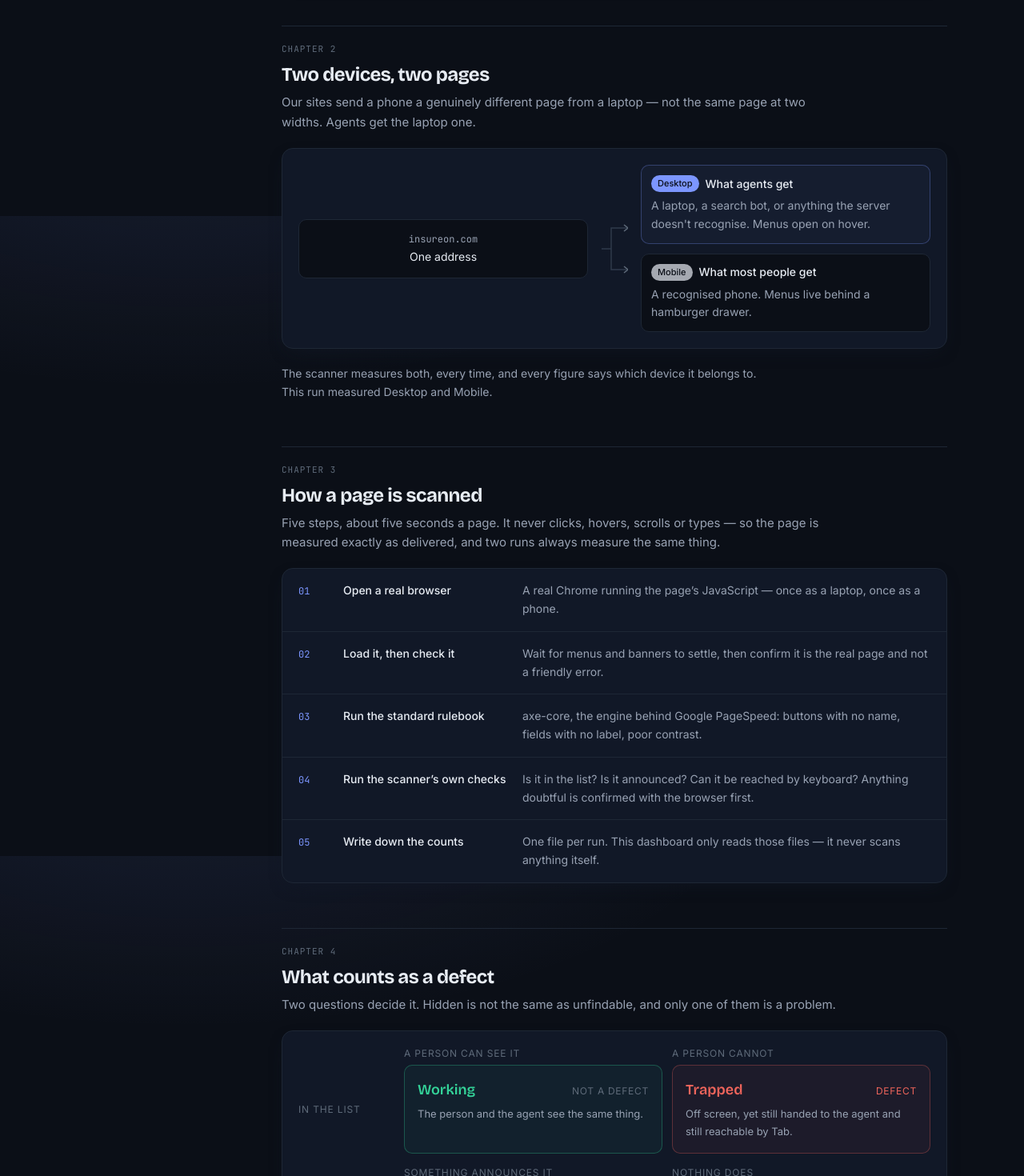
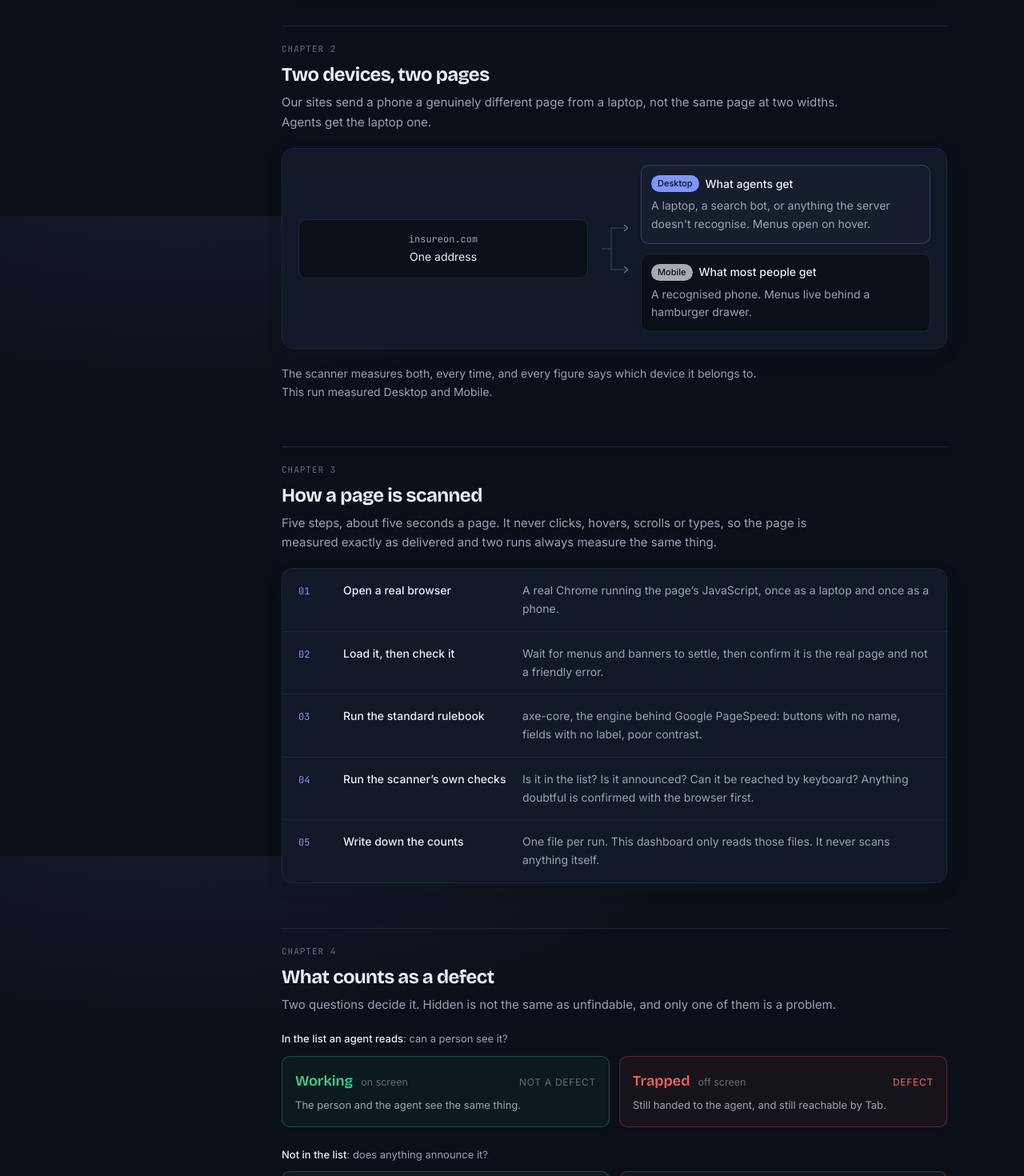
Before and after one commit to juanflores-ion/a11y-checker, a Next.js app: page /how-it-works in a window 1280 px wide. Shown: the part 1330-2800 px from the top of the page at 80% size. Built offline with nearby package versions, Linux system fonts and the light colour scheme.

Commit message:
Flatten the defect chapter and drop the baseline one

```diff
--- a/src/components/HowItWorks.tsx
+++ b/src/components/HowItWorks.tsx
@@ -1,7 +1,6 @@
 import { NON_DEFECT_METRICS, PAGE_DEFECTS } from '@/lib/model';
 import type { HowItWorksFigures } from '@/lib/howItWorks';
 
-import { BaselinePair } from './how/BaselinePair';
 import { Chapter } from './how/Chapter';
 import { DefectMatrix } from './how/DefectMatrix';
 import { EnvironmentRefusal } from './how/EnvironmentRefusal';
@@ -43,7 +42,6 @@ export function HowItWorks({ figures }: { figures: HowItWorksFigures | null }) {
           <ExactLists />
           <Environments figures={figures} />
           <Variants figures={figures} />
-          <Baseline figures={figures} />
           <Stamp figures={figures} />
           <Limits />
         </div>
@@ -123,7 +121,7 @@ function Hero() {
       </p>
       <p className="mt-3 text-base leading-relaxed text-muted">
         This tool measures how much of our sites survives that translation. Everything below is read
-        from real runs — no figure on this page is an illustration.
+        from real runs. No figure on this page is an illustration.
       </p>
     </header>
   );
@@ -184,15 +182,15 @@ function TheList({ figures }: { figures: HowItWorksFigures | null }) {
             <TreeLine role="banner" />
             <TreeLine depth={1} role="link" name="Insureon" />
             <TreeLine depth={1} role="link" name="Small business insurance" />
-            <TreeLine depth={1} role="???" tone="bad" note="no name — the menu icon" />
+            <TreeLine depth={1} role="???" tone="bad" note="no name, the menu icon" />
             <TreeLine role="heading" name="Insurance for your business" />
             <TreeLine role="text" name="Cover that fits what you do…" />
             <TreeLine role="button" name="Get quotes" tone="good" />
-            <TreeLine role="???" tone="bad" note="no name — the round icon" />
+            <TreeLine role="???" tone="bad" note="no name, the round icon" />
           </div>
           <p className="mt-3 text-sm leading-relaxed text-muted">
             The button came through. The two icons arrived as{' '}
-            <span className="font-mono text-critical">???</span> — something is there, but not what
+            <span className="font-mono text-critical">???</span>. Something is there, but not what
             it does.
           </p>
         </Panel>
@@ -216,7 +214,7 @@ function TwoDevices({ figures }: { figures: HowItWorksFigures | null }) {
   return (
     <Chapter
       id="two-devices"
-      lead="Our sites send a phone a genuinely different page from a laptop — not the same page at two widths. Agents get the laptop one."
+      lead="Our sites send a phone a genuinely different page from a laptop, not the same page at two widths. Agents get the laptop one."
     >
       <div className="rounded-lg border border-rule bg-card p-5 shadow-card">
         <div className="grid items-center gap-4 sm:grid-cols-[1fr_auto_1fr]">
@@ -278,7 +276,7 @@ function TwoDevices({ figures }: { figures: HowItWorksFigures | null }) {
 const STEPS = [
   {
     title: 'Open a real browser',
-    body: 'A real Chrome running the page’s JavaScript — once as a laptop, once as a phone.',
+    body: 'A real Chrome running the page’s JavaScript, once as a laptop and once as a phone.',
   },
   {
     title: 'Load it, then check it',
@@ -294,7 +292,7 @@ const STEPS = [
   },
   {
     title: 'Write down the counts',
-    body: 'One file per run. This dashboard only reads those files — it never scans anything itself.',
+    body: 'One file per run. This dashboard only reads those files. It never scans anything itself.',
   },
 ];
 
@@ -310,7 +308,7 @@ function HowScanned() {
   return (
     <Chapter
       id="how-scanned"
-      lead="Five steps, about five seconds a page. It never clicks, hovers, scrolls or types — so the page is measured exactly as delivered, and two runs always measure the same thing."
+      lead="Five steps, about five seconds a page. It never clicks, hovers, scrolls or types, so the page is measured exactly as delivered and two runs always measure the same thing."
     >
       <ol className="overflow-hidden rounded-lg border border-rule bg-card shadow-card">
         {STEPS.map((step, i) => (
@@ -351,8 +349,9 @@ function WhatCounts() {
         states rather than one — and the third card, a fully open menu, went: it
         is the trivial case and the matrix covers it.
       */}
-      <Panel label="The same closed menu, two ways">
-        <div className="grid gap-4 lg:grid-cols-2">
+      <section className="mt-8">
+        <Eyebrow>The same closed menu, two ways</Eyebrow>
+        <div className="mt-3 grid gap-4 lg:grid-cols-2">
           <div>
             <div className="rounded-card border border-good/30 bg-paper p-3">
               <TreeLine role="button" name="Products" note="collapsed" tone="good" />
@@ -361,35 +360,35 @@ function WhatCounts() {
               </div>
             </div>
             <p className="mt-2.5 text-sm leading-relaxed text-muted">
-              <strong className="font-medium text-good">Hidden.</strong> The links are out of the
-              list, but the button announces them. An agent knows to open it.
+              The role is <span className="font-mono text-xs text-good">button</span>, so the list
+              still carries something that points at the three links.
             </p>
           </div>
           <div>
             <div className="rounded-card border border-critical/30 bg-paper p-3">
               <TreeLine role="text" name="Products" note="not a button" tone="bad" />
               <div className="py-[3px] pl-[14px] font-mono text-xs text-faint">
-                (3 links, hidden — nothing mentions them)
+                (3 links, hidden, nothing mentions them)
               </div>
             </div>
             <p className="mt-2.5 text-sm leading-relaxed text-muted">
-              <strong className="font-medium text-critical">Unfindable.</strong> The links exist, but
-              nothing in the list points to them. They open on hover, and an agent has no pointer.
+              The role is <span className="font-mono text-xs text-critical">text</span>. It opens on
+              hover, so nothing in the list mentions the links at all.
             </p>
           </div>
         </div>
-      </Panel>
+      </section>
 
       <div className="mt-5 max-w-measure space-y-3 text-sm leading-relaxed text-muted">
         <p>
           One thing never reaches the list at all: a{' '}
-          <strong className="font-medium text-ink">ghost control</strong> — something that responds
+          <strong className="font-medium text-ink">ghost control</strong>, something that responds
           to a click but was never marked as a button. No standard rulebook can see it. Ours counts
           it.
         </p>
         <p>
-          Most of the defects lived in a handful of shared building blocks — the navigation, the link
-          and image primitives, the expandable panels — so they were fixed at the source. That is why
+          Most of the defects lived in a handful of shared building blocks: the navigation, the link
+          and image primitives, the expandable panels. They were fixed at the source. That is why
           the counts fall on every page at once rather than one page at a time.
         </p>
       </div>
@@ -424,7 +423,7 @@ function ExactLists() {
       lead="Both lists are printed from the scanner’s own definitions, so this page cannot drift from what it measures."
     >
       <div className="grid gap-4 lg:grid-cols-2 lg:items-start">
-        <Panel label="Counted as defects — a correct page has all of these at zero" tone="bad">
+        <Panel label="Counted as defects. A correct page has all of these at zero" tone="bad">
           <ul className="space-y-2">
             {PAGE_DEFECTS.map((d) => (
               <li key={d.key} className="border-b border-rule pb-2 last:border-0 last:pb-0">
@@ -435,7 +434,7 @@ function ExactLists() {
           </ul>
         </Panel>
 
-        <Panel label="Expected to be non-zero — descriptions, not scores" tone="good">
+        <Panel label="Expected to be non-zero. Descriptions, not scores" tone="good">
           <ul className="space-y-2">
             {NON_DEFECT_METRICS.map((m) => (
               <li key={m.key} className="border-b border-rule pb-2 last:border-0 last:pb-0">
@@ -466,11 +465,6 @@ function Environments({ figures }: { figures: HowItWorksFigures | null }) {
 
       <div className="mt-5 max-w-measure space-y-3 text-sm leading-relaxed text-muted">
         <p>
-          Production is the site the public gets. Staging is where a fix lands first. They serve
-          different content — different copy, different components, sometimes a different homepage
-          entirely — so the difference between them is not a measure of anything anybody changed.
-        </p>
-        <p>
           <strong className="font-medium text-ink">The comparison that does work</strong> is two runs
           of the same deployment: staging before the fix against staging after it. Only the deploy
           changed in between, so only the deploy can explain the movement. That is what{' '}
@@ -497,7 +491,7 @@ function Variants({ figures }: { figures: HowItWorksFigures | null }) {
       <div className="mt-5 max-w-measure space-y-3 text-sm leading-relaxed text-muted">
         <p>
           The scanner asks each homepage which document it served and records the answer beside the
-          figures. Where a target declares no identity — every page we track but this one — nothing
+          figures. Where a target declares no identity, which is every page we track but this one, nothing
           is asked and nothing is recorded.
         </p>
         <p>
@@ -517,35 +511,7 @@ function Variants({ figures }: { figures: HowItWorksFigures | null }) {
 }
 
 /* ------------------------------------------------------------------ */
-/* 8. What a baseline is                                               */
-/* ------------------------------------------------------------------ */
-
-function Baseline({ figures }: { figures: HowItWorksFigures | null }) {
-  return (
-    <Chapter
-      id="baseline"
-      lead="A baseline is a pair of runs, not a run — and there is no such thing on this dashboard as a figure “since last time”."
-    >
-      <BaselinePair pair={figures?.environments ?? null} />
-
-      <div className="mt-5 max-w-measure space-y-3 text-sm leading-relaxed text-muted">
-        <p>
-          Keeping one pair rather than a history is a choice about what the numbers are for. A trend
-          line drawn across runs taken with different browsers, different scanner code and different
-          homepage documents joins measurements made with different instruments, and reads as a change
-          in the site.
-        </p>
-        <p>
-          So the dashboard shows what is true now, and comparing two runs is a deliberate act with its
-          own screen. Nothing arrives pre-compared.
-        </p>
-      </div>
-    </Chapter>
-  );
-}
-
-/* ------------------------------------------------------------------ */
-/* 9. Every figure’s stamp                                             */
+/* 8. Every figure’s stamp                                             */
 /* ------------------------------------------------------------------ */
 
 /**
@@ -619,7 +585,7 @@ function Stamp({ figures }: { figures: HowItWorksFigures | null }) {
 }
 
 /* ------------------------------------------------------------------ */
-/* 10. What it cannot tell you                                         */
+/* 9. What it cannot tell you                                         */
 /* ------------------------------------------------------------------ */
 
 interface Limit {
--- a/src/components/how/DefectMatrix.tsx
+++ b/src/components/how/DefectMatrix.tsx
@@ -1,45 +1,54 @@
-import { Figure } from './Figure';
-
-interface Cell {
+interface Outcome {
   word: string;
+  /** The answer this cell represents, in two or three words. */
+  answer: string;
   defect: boolean;
   body: string;
-  column: string;
+}
+
+interface Row {
+  /** The condition that puts something in this row. */
+  condition: string;
+  /** The question the two cells answer. */
+  question: string;
+  cells: [Outcome, Outcome];
 }
 
 /** Row one is what an agent already has; row two is what it does not. */
-const ROWS: Array<{ label: string; cells: [Cell, Cell] }> = [
+const ROWS: Row[] = [
   {
-    label: 'In the list',
+    condition: 'In the list an agent reads',
+    question: 'can a person see it?',
     cells: [
       {
         word: 'Working',
+        answer: 'on screen',
         defect: false,
-        column: 'A person can see it',
         body: 'The person and the agent see the same thing.',
       },
       {
         word: 'Trapped',
+        answer: 'off screen',
         defect: true,
-        column: 'A person cannot',
-        body: 'Off screen, yet still handed to the agent and still reachable by Tab.',
+        body: 'Still handed to the agent, and still reachable by Tab.',
       },
     ],
   },
   {
-    label: 'Not in the list',
+    condition: 'Not in the list',
+    question: 'does anything announce it?',
     cells: [
       {
         word: 'Hidden',
+        answer: 'announced',
         defect: false,
-        column: 'Something announces it',
-        body: 'A closed menu behind a button that says it is there. This is what correct looks like.',
+        body: 'A closed menu behind a button that says it is there. Correct.',
       },
       {
         word: 'Unfindable',
+        answer: 'nothing announces it',
         defect: true,
-        column: 'Nothing does',
-        body: 'No way in, and nothing to say there is one. This is what the tool exists to count.',
+        body: 'No way in, and nothing to say there is one.',
       },
     ],
   },
@@ -50,49 +59,51 @@ const ROWS: Array<{ label: string; cells: [Cell, Cell] }> = [
  *
  * This replaced a decision tree that nested a bordered branch inside a bordered
  * branch inside a bordered box. The logic was right and unreadable: the four
- * outcomes it produced could not be compared with each other because no two of
- * them were ever on screen at the same depth. A matrix puts them side by side
- * and lets colour carry the only thing a reader needs — which two are defects.
+ * outcomes could not be compared with each other because no two of them were
+ * ever on screen at the same depth.
+ *
+ * The first matrix was still too heavy, and for two reasons worth recording.
+ * It sat inside a bordered figure, so four bordered cells lived inside a
+ * bordered card — the same nesting, one level shallower. And it carried six
+ * small-caps labels: a row label in a column that was otherwise empty, and a
+ * column label above each cell. The condition and the question now share one
+ * plain line per row, the answer moved inside the cell beside the word it
+ * names, and the card around the whole thing went. No caption either: it said
+ * what the chapter's own lead already says.
  */
 export function DefectMatrix() {
   return (
-    <Figure
-      label="Which of the four outcomes are defects"
-      caption={
-        <>
-          Hidden is not the same as unfindable. A closed menu that a button announces is correct
-          behaviour; the same menu with nothing pointing at it is the defect this tool exists to
-          count.
-        </>
-      }
-    >
-      <div className="min-w-[560px]">
+    <div className="mt-5 flex flex-col gap-6">
       {ROWS.map((row) => (
-          <div key={row.label} className="mt-4 first:mt-0">
-            <div className="grid grid-cols-[7.5rem_1fr_1fr] items-end gap-3">
-              <span />
-              {row.cells.map((cell) => (
-                <span key={cell.word} className="text-eyebrow uppercase tracking-[0.07em] text-faint">
-                  {cell.column}
-                </span>
-              ))}
-            </div>
-            <div className="mt-1.5 grid grid-cols-[7.5rem_1fr_1fr] items-stretch gap-3">
-              <span className="self-center text-eyebrow uppercase tracking-[0.07em] text-faint">
-                {row.label}
-              </span>
+        <div key={row.condition}>
+          <p className="text-[13px] leading-relaxed">
+            <span className="font-medium text-ink">{row.condition}</span>
+            <span className="text-muted">: {row.question}</span>
+          </p>
+          <div className="mt-2.5 grid gap-3 sm:grid-cols-2">
             {row.cells.map((cell) => (
               <div
                 key={cell.word}
                 className={`rounded-card border p-4 ${
-                    cell.defect ? 'border-critical/30 bg-critical/[0.05]' : 'border-good/30 bg-good/[0.05]'
+                  cell.defect
+                    ? 'border-critical/30 bg-critical/[0.05]'
+                    : 'border-good/30 bg-good/[0.05]'
                 }`}
               >
-                  <p className="flex flex-wrap items-baseline justify-between gap-x-3 gap-y-1">
-                    <span className={`font-display text-lg font-semibold ${cell.defect ? 'text-critical' : 'text-good'}`}>
+                <p className="flex flex-wrap items-baseline gap-x-2.5 gap-y-1">
+                  <span
+                    className={`font-display text-lg font-semibold ${
+                      cell.defect ? 'text-critical' : 'text-good'
+                    }`}
+                  >
                     {cell.word}
                   </span>
-                    <span className={`text-eyebrow uppercase tracking-[0.06em] ${cell.defect ? 'text-critical' : 'text-faint'}`}>
+                  <span className="text-[12.5px] text-faint">{cell.answer}</span>
+                  <span
+                    className={`ml-auto text-eyebrow uppercase tracking-[0.06em] ${
+                      cell.defect ? 'text-critical' : 'text-faint'
+                    }`}
+                  >
                     {cell.defect ? 'Defect' : 'Not a defect'}
                   </span>
                 </p>
@@ -103,6 +114,5 @@ export function DefectMatrix() {
         </div>
       ))}
     </div>
-    </Figure>
   );
 }
--- a/src/components/how/chapters.ts
+++ b/src/components/how/chapters.ts
@@ -20,7 +20,6 @@ export const CHAPTERS: ChapterMeta[] = [
   { id: 'exact-lists', title: 'The exact lists', group: 'How we measure' },
   { id: 'environments', title: 'Production and staging', group: 'Reading the numbers' },
   { id: 'variants', title: 'One URL, three homepages', group: 'Reading the numbers' },
-  { id: 'baseline', title: 'What a baseline is', group: 'Reading the numbers' },
   { id: 'stamp', title: 'Every figure’s stamp', group: 'Reading the numbers' },
   { id: 'limits', title: 'What it cannot tell you', group: 'Reading the numbers' },
 ];
```
Also changed, not shown: src/components/how/BaselinePair.tsx (deleted, +0 -72 lines). Lines whose indentation alone changed are shown as unchanged.
